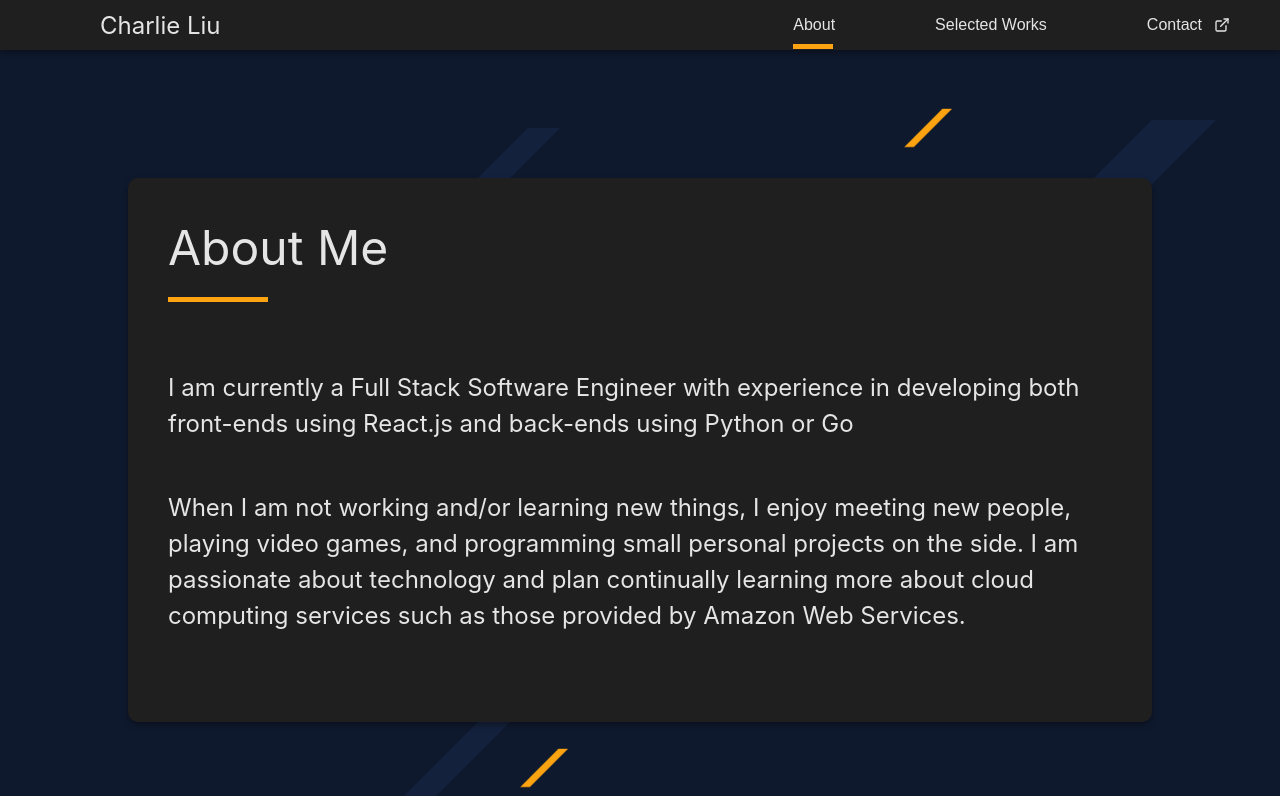
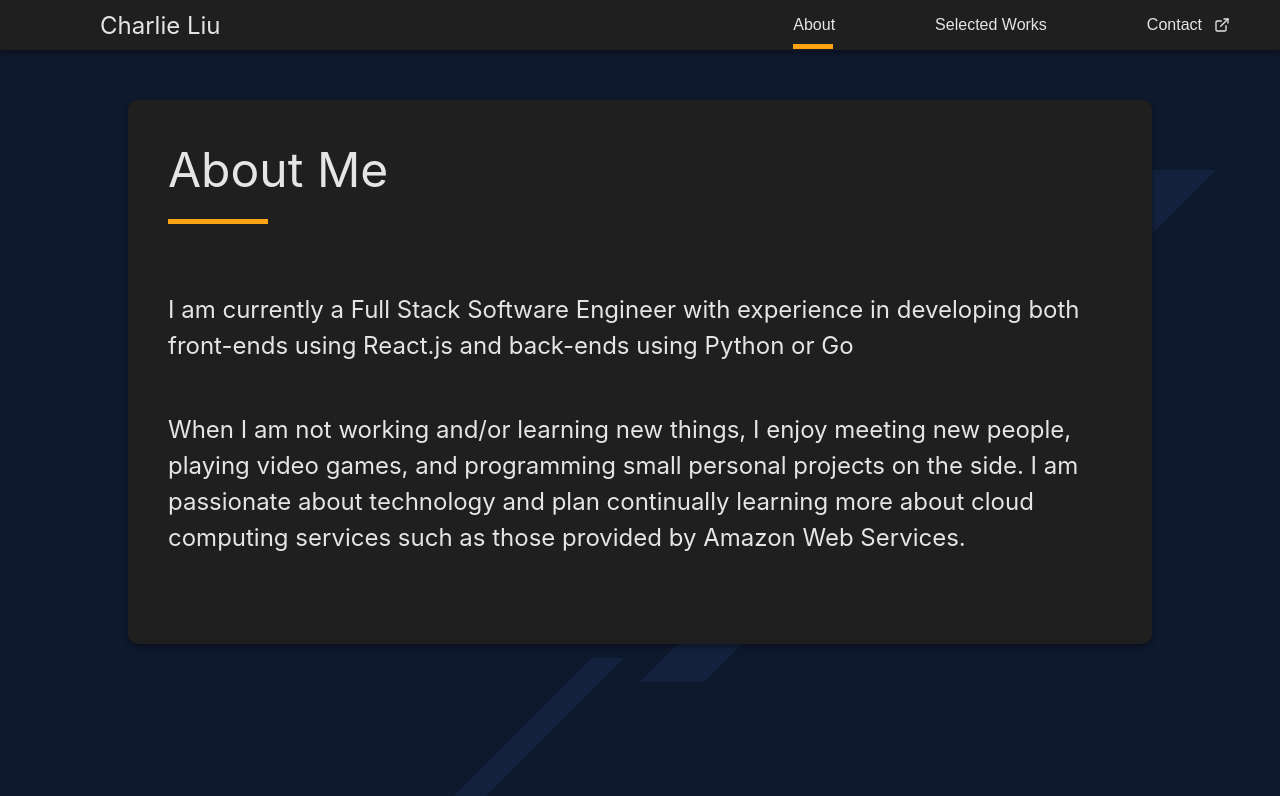
Before and after one commit to itscharlieliu/home-page, a React (Create React App) app: page /#/ in a window 1280 px wide. Shown: the top 796 px of the page. Built offline with nearby package versions, Linux system fonts and the light colour scheme.

Commit message:
Fix card not being right size on bigger screens

```diff
--- a/src/components/common/ScreenContainer.tsx
+++ b/src/components/common/ScreenContainer.tsx
@@ -8,11 +8,13 @@ const ScreenContainer = styled.div`
     width: 80%;
     height: 100%;
 
-    padding: 10%;
+    padding: 0 10%;
 
-    // First child is the background and second child is the first card element
-    & > *:nth-child(n + 3) {
+    & > * {
         margin: 50px 0 0 0;
+    }
+    & > *:last-child {
+        margin: 50px 0;
     }
 
     overflow: auto;
--- a/src/components/common/card.tsx
+++ b/src/components/common/card.tsx
@@ -9,22 +9,26 @@ const CardContainer = styled.div`
     border-radius: 10px;
     background-color: ${(props: WithTheme) => props.theme.cardBackground};
 
+    width: 100%;
+
     display: flex;
     flex-direction: row;
-
-    overflow: hidden;
-
-    & > img {
-        width: 40%;
-        object-fit: cover;
-    }
 
     @media only screen and (max-width: ${MOBILE_WIDTH}px) {
         & {
             flex-direction: column;
         }
+    }
+`;
 
-        & > img {
+const Image = styled.img`
+    width: 40%;
+    object-fit: cover;
+
+    border-radius: inherit;
+
+    @media only screen and (max-width: ${MOBILE_WIDTH}px) {
+        & {
             width: 100%;
         }
     }
@@ -45,7 +49,7 @@ const Card = (props: CardProps): JSX.Element => {
 
     return (
         <CardContainer>
-            {image ? <img src={image} /> : null}
+            {image ? <Image src={image} /> : null}
             <CardContent {...otherProps}></CardContent>
         </CardContainer>
     );
--- a/src/components/screens/AboutScreen.tsx
+++ b/src/components/screens/AboutScreen.tsx
@@ -59,7 +59,6 @@ const AboutScreen = (): JSX.Element => {
                     <BackgroundLine x={30} y={80} scale={15} color={"primary"} variant={"short"} />
                 </SlidingContainer>
             </Background>
-            <SlidingContainer startX={-screen.width / 2} startY={0} duration={0.85} delay={0}>
             <AboutContainer>
                 <CardHeader title={"About Me"} />
                 <AboutDescription>
@@ -69,13 +68,12 @@ const AboutScreen = (): JSX.Element => {
                     </DescriptionBlock>
                     <DescriptionBlock>
                         When I am not working and/or learning new things, I enjoy meeting new people, playing video
-                            games, and programming small personal projects on the side. I am passionate about technology
-                            and plan continually learning more about cloud computing services such as those provided by
-                            Amazon Web Services.
+                        games, and programming small personal projects on the side. I am passionate about technology and
+                        plan continually learning more about cloud computing services such as those provided by Amazon
+                        Web Services.
                     </DescriptionBlock>
                 </AboutDescription>
             </AboutContainer>
-            </SlidingContainer>
         </ScreenContainer>
     );
 };
--- a/src/components/screens/SelectedWorksScreen.tsx
+++ b/src/components/screens/SelectedWorksScreen.tsx
@@ -139,24 +139,18 @@ const SelectedWorksScreen = (): JSX.Element => {
                     <BackgroundLine x={30} y={80} scale={15} color={"primary"} variant={"short"} />
                 </SlidingContainer>
             </Background>
-            <SlidingContainer startX={-screen.width / 2} startY={0} duration={0.85} delay={0}>
             <DescriptionContainer image={BUDGER_ACCOUNTS_SCREENSHOT}>
                 <CardHeader title={"Budger"} />
                 <Description selectedWork={SelectedWork.budger} />
             </DescriptionContainer>
-            </SlidingContainer>
-            <SlidingContainer startX={-screen.width / 2} startY={0} duration={0.85} delay={0.2}>
             <DescriptionContainer>
                 <CardHeader title={"Address Search"} />
                 <Description selectedWork={SelectedWork.addressSearch} />
             </DescriptionContainer>
-            </SlidingContainer>
-            <SlidingContainer startX={-screen.width / 2} startY={0} duration={0.85} delay={0.4}>
             <DescriptionContainer image={SHORTEST_PATH_FINDER_SCREENSHOT}>
                 <CardHeader title={"Shortest Path Finder"} />
                 <Description selectedWork={SelectedWork.shortestPathFinder} />
             </DescriptionContainer>
-            </SlidingContainer>
         </ScreenContainer>
     );
 };
```
Lines whose indentation alone changed are shown as unchanged.
